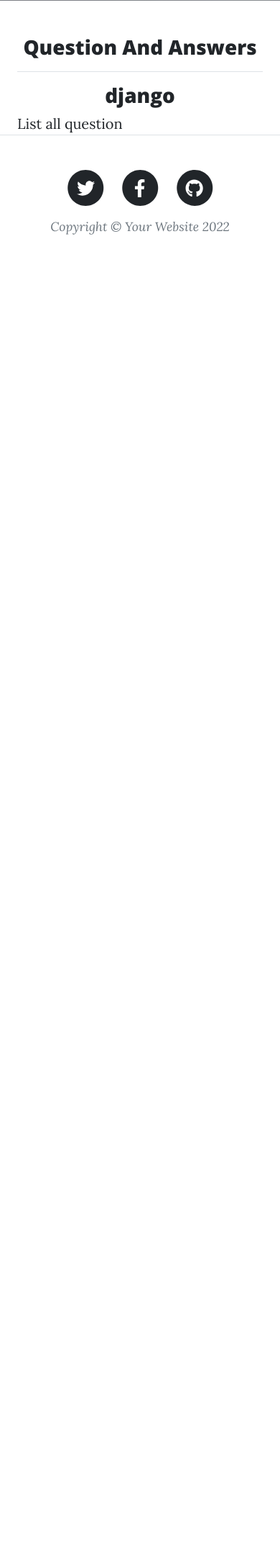
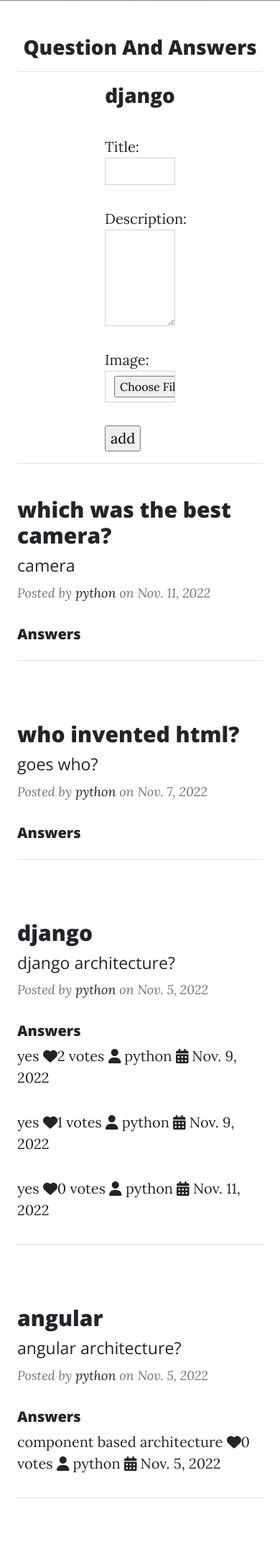
Before and after one commit to Sajulraj/question-answer, a Django app: page /index in a window 390 px wide. Shown: the part 432-2585 px from the top of the page at 72% size. Before the commit the page ends 758 px from the top, so only its background shows below. Run offline with Django 4.2, Linux system fonts and the light colour scheme; a user stored in the database is signed in; data comes from the database, SQL or seed files in the repository; both versions use the stored data as it was after the commit; some libraries are stand-ins or nearby versions.

Commit message:
answer addes

```diff
--- a/orkut/models.py
+++ b/orkut/models.py
@@ -9,7 +9,8 @@ class Questions(models.Model):
     description=models.CharField(max_length=400)
     user=models.ForeignKey(User,on_delete=models.CASCADE)
     created_date=models.DateField(auto_now_add=True)
-    image=models.ImageField(upload_to="images",null=True)
+    image=models.ImageField(upload_to="images",null=True,blank=True)
+
 
     @property
     def question_answers(self):
@@ -26,6 +27,7 @@ class Answers(models.Model):
     user=models.ForeignKey(User,on_delete=models.CASCADE)
     created_date=models.DateField(auto_now_add=True)
     up_vote=models.ManyToManyField(User,related_name="up_vote")
+
 
     @property
     def upvotes(self):
--- a/webapp/form.py
+++ b/webapp/form.py
@@ -28,3 +28,15 @@ class UserRegistrationForm(UserCreationForm):
 class UserLoginForm(forms.Form):
     username=forms.CharField(widget=forms.TextInput(attrs={"class":"form-control"}))
     password=forms.CharField(widget=forms.PasswordInput(attrs={"class":"form-control"}))
+
+class QuestiionForm(forms.ModelForm):
+    class Meta:
+        model=Questions
+        fields=["title","description","image"]
+
+
+        widgets={
+            "title":forms.TextInput(attrs={"class":"form-control"}),
+            "description":forms.Textarea(attrs={"class":"form-control","rows":5}),
+            "image":forms.FileInput(attrs={"class":"form-select"})
+        }
--- a/webapp/templates/index.html
+++ b/webapp/templates/index.html
@@ -1,5 +1,6 @@
 {%extends 'base.html'%}
 {%block body_block%}
+<!-- add question -->
     <div class="row">
         <div class="col-4"></div>
         <div class="col-4">
@@ -21,7 +22,73 @@
         <div class="col-4"></div>
     </div>
         <h1 class="text-center">Question And Answers <hr> {{request.user}} </h1>
-        <div>
-            <a href="{#}">List all question</a>
+    <div class="row">
+        <div class="col-4"></div>
+        <div class="col-4">
+            <form action="" method="post" enctype="multipart/form-data">
+                {%csrf_token%}
+                {{form.as_p}}
+                <input type="submit" value="add">
+            </form>
         </div>
+        <div class="col-4"></div>
+    </div>
+    <hr>
+    <!-- add question end -->
+    <!-- question list -->
+
+    <div class="row gx-4 gx-lg-5 justify-content-center">
+        {%for q in questions%}
+        <div class="col-md-10 col-lg-8 col-xl-7">
+            <!-- Post preview-->
+            <div class="post-preview">
+                <a href="post.html">
+                    <h2 class="post-title">{{q.title}}</h2>
+                    <h3 class="post-subtitle">{{q.description}}</h3>
+                </a>
+                <p class="post-meta">
+                    Posted by
+                    <a href="#!">{{q.user}}</a>
+                    on {{q.created_date}}
+                </p>
+            </div>
+            <!-- Divider-->
+            <h5 class="post-title">Answers</h5>
+            {%for ans in q.question_answers%}
+            <div>
+                {{ans}}
+                <i class="fa-solid fa-heart"></i>{{ans.upvotes}} votes
+                <i class="fa-solid fa-user"></i> {{ans.user}}
+                <i class="fa-solid fa-calendar-days"></i> {{ans.created_date}}
+                </p>
+            </div>
+            {%endfor%}
+            <hr class="my-4" />
+        </div>
+        {%endfor%}
+    </div>
+    <!-- question list end -->
+    <!-- messages question -->
+    <div class="row">
+        <div class="col-4"></div>
+        <div class="col-4">
+            {%for m in messages%}
+            {%if m.level == DEFAULT_MESSAGE_LEVELS.ERROR%}
+            <div class="alert alert-danger alert-dismissible fade show" role="alert">
+                <strong>{{m}}</strong>
+                <button type="button" class="btn-close" data-bs-dismiss="alert" aria-label="Close"></button>
+              </div>
+            {%endif%}
+            {%if m.level == DEFAULT_MESSAGE_LEVELS.SUCCESS%}
+            <div class="alert alert-success alert-dismissible fade show" role="alert">
+                <strong>{{m}}</strong>
+                <button type="button" class="btn-close" data-bs-dismiss="alert" aria-label="Close"></button>
+              </div>
+            {%endif%}
+            {%endfor%}
+        </div>
+        <div class="col-4"></div>
+    </div>
+    <!-- end messages -->
+
 {%endblock%}
--- a/webapp/urls.py
+++ b/webapp/urls.py
@@ -5,5 +5,4 @@ urlpatterns=[
     path("register",views.RegistrationView.as_view(),name="register"),
     path("",views.LoginView.as_view(),name="signin"),
     path("index",views.IndexView.as_view(),name="home"),
-
 ]
--- a/webapp/views.py
+++ b/webapp/views.py
@@ -1,6 +1,6 @@
 from django.shortcuts import render,redirect
-from django.views.generic import View,TemplateView,CreateView,FormView
-from webapp.form import UserRegistrationForm,UserLoginForm
+from django.views.generic import View,TemplateView,CreateView,FormView,ListView
+from webapp.form import UserRegistrationForm,UserLoginForm,QuestiionForm
 from django.contrib.auth.models import User
 from django.contrib.auth import authenticate,login,logout
 from orkut.models import Questions
@@ -12,7 +12,7 @@ from django.contrib import messages
 def signin_required(fn):
     def wrapper(request,*args,**kw):
         if not request.user.is_authenticated:
-            messages.error(request,"You must login first")
+            messages.success(request,"You must login first")
             return redirect("signin")
         else:
             return fn(request,*args,**kw)
@@ -23,6 +23,9 @@ class RegistrationView(CreateView):
     form_class=UserRegistrationForm
     model=User
     success_url=reverse_lazy("signin")
+    def form_valid(self, form):
+        messages.success(request,"Login successfull")
+        return super().form_valid(form)
 
 
 
@@ -46,5 +49,17 @@ class LoginView(FormView):
                 return render("signin")
 
 @method_decorator(signin_required,name="dispatch")
-class IndexView(TemplateView):
+class IndexView(CreateView,ListView):
     template_name="index.html"
+    form_class=QuestiionForm
+    success_url=reverse_lazy("home")
+    model=Questions
+    context_object_name="questions"
+
+    def form_valid(self, form):
+        form.instance.user=self.request.user
+        messages.success(self.request,"your question added successfully")
+        return super().form_valid(form)
+    def get_queryset(self):
+
+        return Questions.objects.exclude(user=self.request.user).order_by("-created_date")
```
Also changed, not shown: webapp/templates/login.html (+22 -0 lines), db.sqlite3, images/who-word-written-paper-pinned-cork-board-43936626_Zqx1w4n_zbu2Z7t.jpg (added), orkut/migrations/0003_alter_questions_image.py (added).
